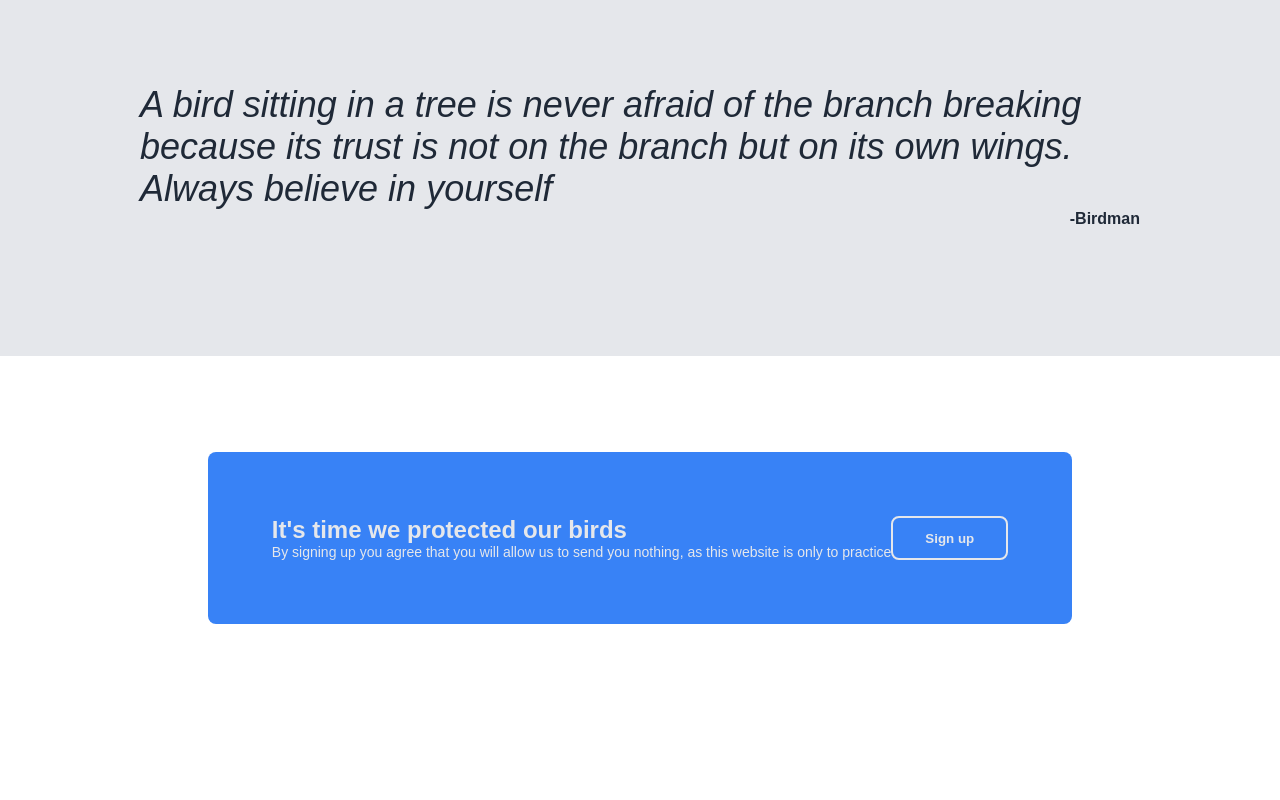
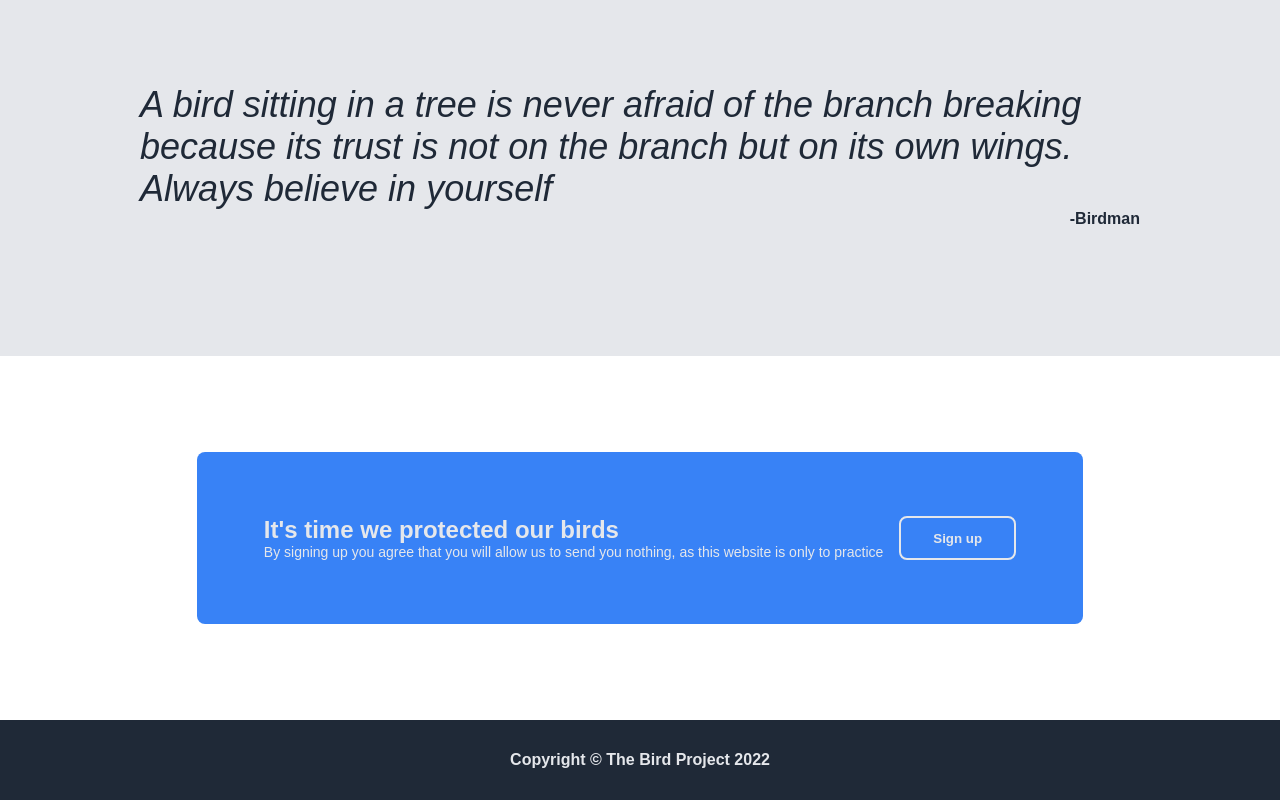
Before and after one commit to Zentality/LandingPage-TOP, a plain HTML site: page index.html in a window 1280 px wide. Shown: the part 714-1514 px from the top of the page. Before the commit the page ends 1434 px from the top, so only its background shows below. Drawn offline with Linux system fonts and the light colour scheme.

Commit message:
Complete front page with footer
Footer added with copyright message, small styling changes
with margins to allow better viewing at different
resolutions

```diff
--- a/index.html
+++ b/index.html
@@ -73,6 +73,8 @@
     </div>
   </div>
 
-  <div class="body footer"></div>
+  <div class="body footer">
+    Copyright © The Bird Project 2022
+  </div>
 </body>
 </html>
--- a/styles.css
+++ b/styles.css
@@ -153,7 +153,7 @@ a {
 }
 
 .body.content.third {
-  padding: 96px;
+  padding: 96px 8px;
 }
 
 .call {
@@ -181,6 +181,7 @@ a {
   border: 2px solid #E5E7EB;
   Font-weight: bold;
   color: #E5E7EB;
+  margin: 0 0 0 16px;
 }
 
 .callheader {
@@ -192,3 +193,12 @@ a {
   font-weight: 400;
   font-size: 14px;
 }
+
+.body.footer {
+  min-height: 80px;
+  display: flex;
+  justify-content: center;
+  align-items: center;
+  color: #E5E7EB;
+  font-weight: 700;
+}
```
